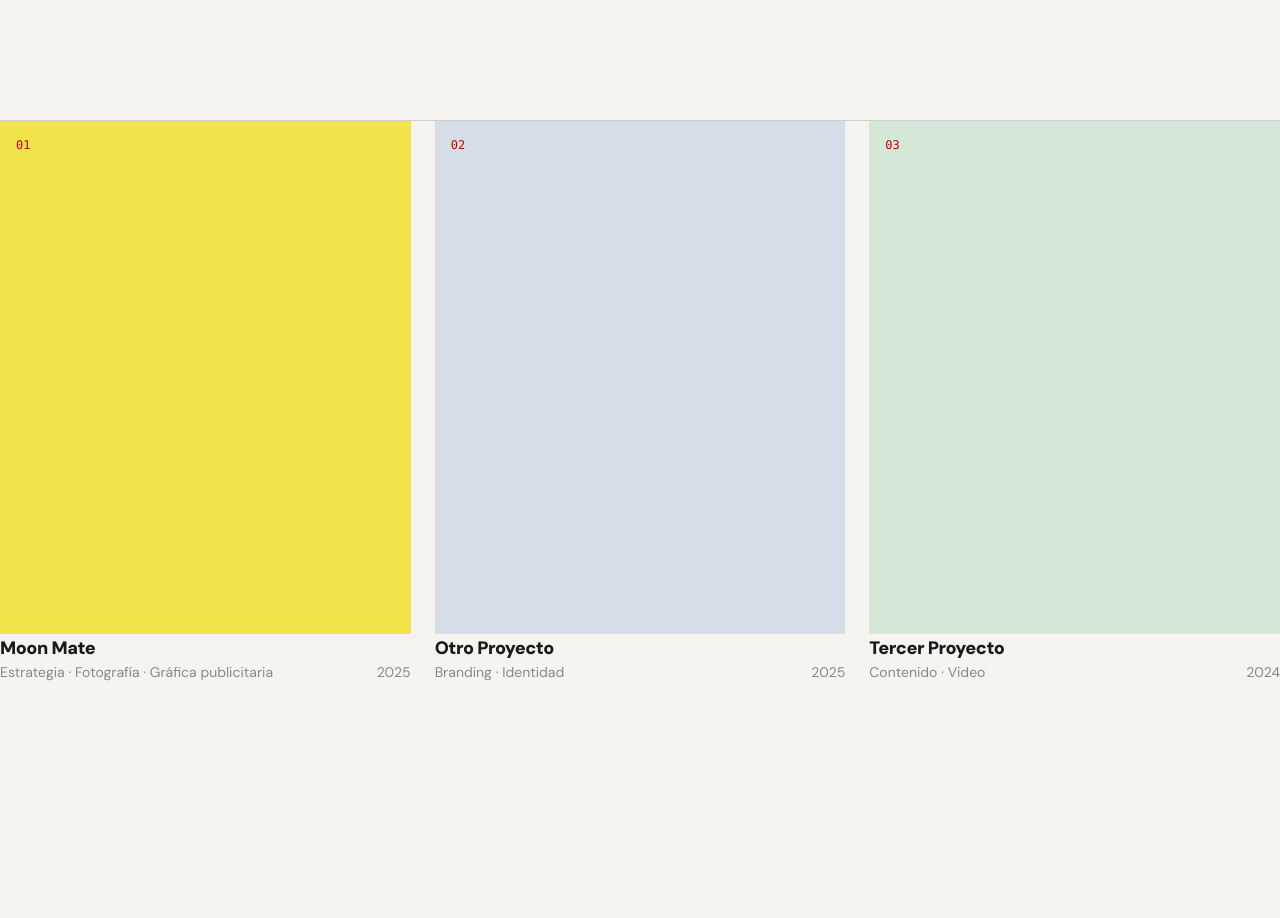
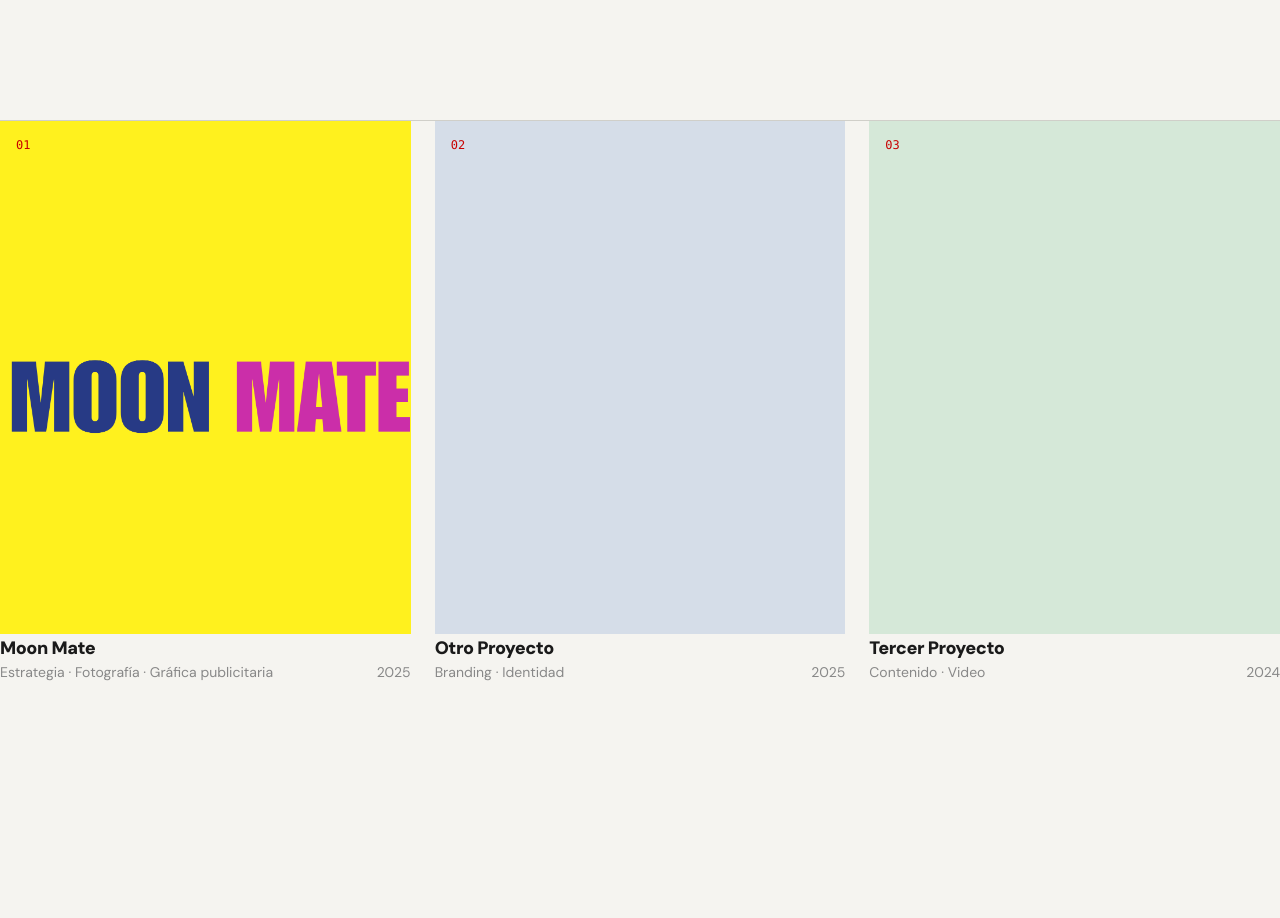
Before and after one commit to jdemanuel7/PortfolioMiriam, a Next.js app: page / in a window 1280 px wide. Shown: the part 1480-2398 px from the top of the page. Built offline with nearby package versions, Linux system fonts and the light colour scheme.

Commit message:
add moon mate logo to project card

```diff
--- a/components/ProjectList.js
+++ b/components/ProjectList.js
@@ -4,7 +4,7 @@ import { motion } from "framer-motion";
 import Link from "next/link";
 
 const projects = [
-  { id: "moon-mate", title: "Moon Mate", category: "Estrategia · Fotografía · Gráfica publicitaria", year: "2025", color: "#f0e44a" },
+  { id: "moon-mate", title: "Moon Mate", category: "Estrategia · Fotografía · Gráfica publicitaria", year: "2025", color: "#f0e44a", image: "/moon-mate/41.png" },
   { id: "proyecto-02", title: "Otro Proyecto", category: "Branding · Identidad", year: "2025", color: "#d5dde8" },
   { id: "proyecto-03", title: "Tercer Proyecto", category: "Contenido · Video", year: "2024", color: "#d5e8d8" },
 ];
@@ -23,6 +23,9 @@ export default function ProjectList() {
           <Link href={`/work/${project.id}`} className="group block">
             {/* Imagen */}
             <div className="relative overflow-hidden aspect-[4/5] mb-4" style={{ backgroundColor: project.color }}>
+              {project.image && (
+                <img src={project.image} alt={project.title} className="absolute inset-0 w-full h-full object-cover" />
+              )}
               {/* Overlay al hover */}
               <div className="absolute inset-0 bg-[#1a1a1a]/0 group-hover:bg-[#1a1a1a]/30 transition-all duration-500" />
               {/* Número */}
```
Also changed, not shown: public/moon-mate/41.png (added).
